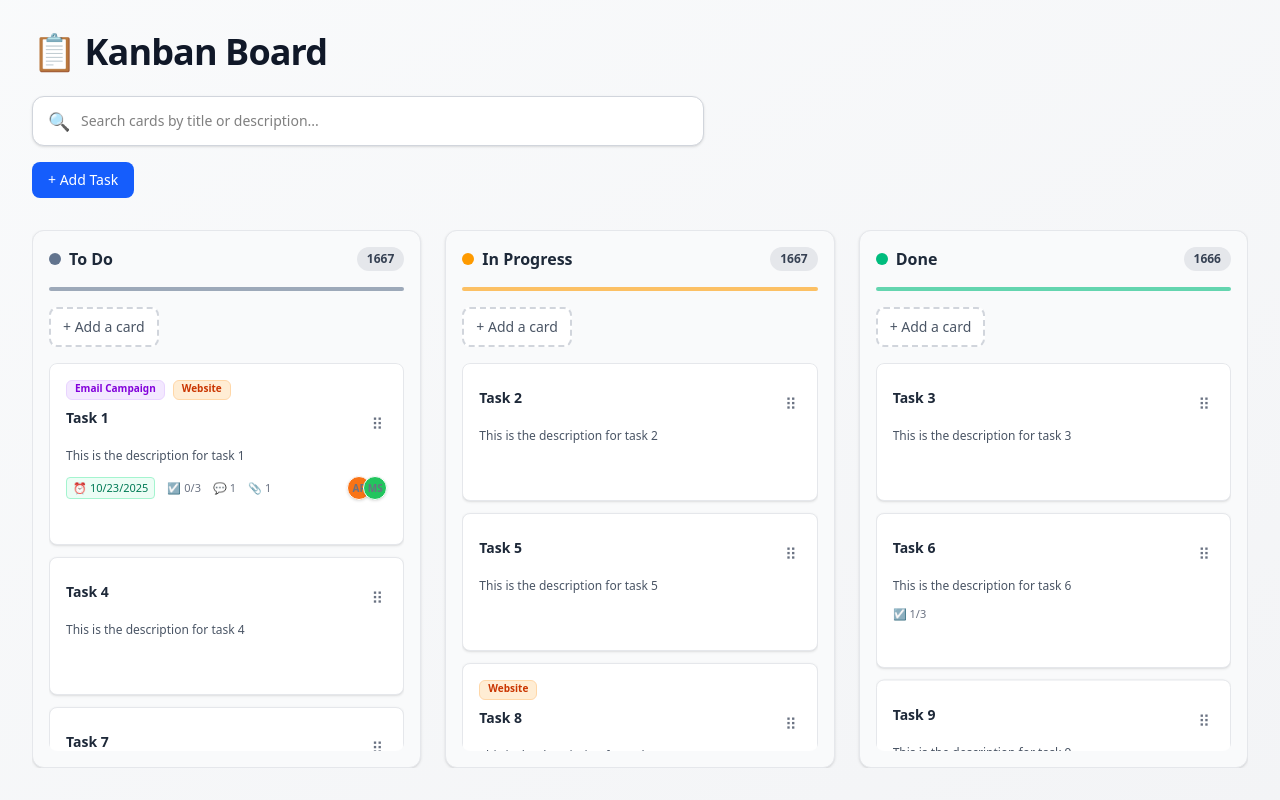
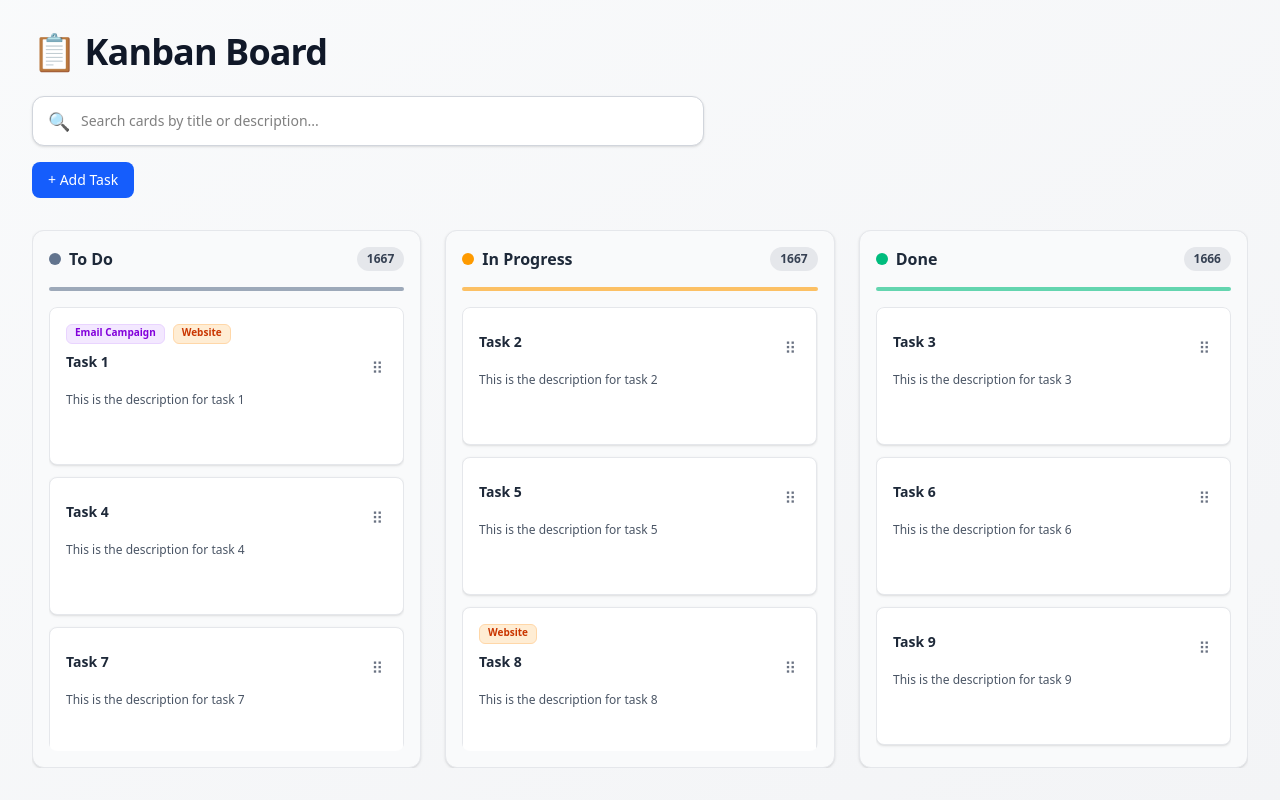
Before and after one commit to AmiirRahimi/kanban-board, a Next.js app: page / in a window 1280 px wide. Built offline with nearby package versions, Linux system fonts and the light colour scheme.

Commit message:
Enhance card movement and visibility in Kanban board

```diff
--- a/components/Board.tsx
+++ b/components/Board.tsx
@@ -127,7 +127,9 @@ export default function Board() {
       }
     } else {
       // Move to a different column
-      moveCard(activeId, targetStatus);
+      // Pass overId if dropping on a card (not directly on column)
+      const isDroppingOnCard = overId !== 'todo' && overId !== 'inprogress' && overId !== 'done';
+      moveCard(activeId, targetStatus, isDroppingOnCard ? overId : undefined);
     }
   };
 
--- a/components/Card.tsx
+++ b/components/Card.tsx
@@ -32,8 +32,9 @@ const Card = memo(({ card, onResize }: CardProps) => {
 
   const style = {
     transform: CSS.Transform.toString(transform),
-    transition,
-    opacity: isDragging ? 0.6 : 1,
+    transition: transition || 'transform 200ms ease',
+    opacity: isDragging ? 0 : 1,
+    pointerEvents: isDragging ? ('none' as const) : ('auto' as const),
   };
 
   useEffect(() => {
@@ -57,9 +58,9 @@ const Card = memo(({ card, onResize }: CardProps) => {
   if (isEditing) {
     return (
       <div
-        ref={setNodeRef}
-        style={style}
-        className="bg-white p-4 rounded-lg shadow-md border border-gray-200 mb-3"
+      ref={setNodeRef}
+      style={style}
+      className="bg-white p-4 rounded-lg shadow-md border border-gray-200"
       >
         <input
           type="text"
@@ -138,48 +139,21 @@ const Card = memo(({ card, onResize }: CardProps) => {
         })}
       </div>
       <div className="flex items-start mb-2">
-        <h3 className="font-semibold text-sm text-gray-800 flex-1 mr-2 line-clamp-2">{card.title}</h3>
+        <h3 className="font-semibold text-sm text-gray-800 flex-1 mr-2">{card.title}</h3>
         <div className="flex items-center gap-1">
           <button
             aria-label="Drag"
             {...attributes}
             {...listeners}
-            className="p-1 rounded hover:bg-gray-100 cursor-grab active:cursor-grabbing text-gray-500"
+            className="p-1 rounded hover:bg-gray-100 cursor-grab active:cursor-grabbing text-gray-500 flex-shrink-0"
             onClick={(e) => e.stopPropagation()}
           >
             ⠿
           </button>
         </div>
       </div>
-      <p className="text-xs text-gray-600 mb-3 line-clamp-2">{card.description}</p>
-      <div className="flex items-center justify-between text-[11px] text-gray-500">
-        <div className="flex items-center gap-3">
-          {typeof card.dueDate === 'string' && (
-            <span className="inline-flex items-center gap-1 px-1.5 py-0.5 rounded bg-emerald-50 text-emerald-700 border border-emerald-200">
-              ⏰ {new Date(card.dueDate).toLocaleDateString()}
-            </span>
-          )}
-          {card.checklistTotal ? (
-            <span className="inline-flex items-center gap-1">☑️ {card.checklistDone}/{card.checklistTotal}</span>
-          ) : null}
-          {card.comments ? (
-            <span className="inline-flex items-center gap-1">💬 {card.comments}</span>
-          ) : null}
-          {card.attachments ? (
-            <span className="inline-flex items-center gap-1">📎 {card.attachments}</span>
-          ) : null}
-        </div>
-        {card.members && card.members.length > 0 && (
-          <div className="flex -space-x-2">
-            {card.members.slice(0, 3).map(m => (
-              <span key={m.id} className="inline-flex items-center justify-center w-6 h-6 rounded-full text-[10px] font-semibold border border-white shadow-sm" style={{ backgroundColor: m.color }}>
-                {m.initials}
-              </span>
-            ))}
-          </div>
-        )}
-      </div>
-      <div className="flex gap-2 opacity-100 md:opacity-0 md:group-hover:opacity-100 transition-opacity relative">
+      <p className="text-xs text-gray-600 mb-3 whitespace-pre-wrap">{card.description}</p>
+      <div className="flex gap-2 opacity-100 md:opacity-0 md:group-hover:opacity-100 transition-opacity relative mt-2">
         <button
           onClick={(e) => {
             e.stopPropagation();
@@ -225,7 +199,7 @@ const Card = memo(({ card, onResize }: CardProps) => {
   const a = prevProps.card;
   const b = nextProps.card;
   const labelsEqual = JSON.stringify(a.labels ?? []) === JSON.stringify(b.labels ?? []);
-  return a.id === b.id && a.title === b.title && a.description === b.description && a.status === b.status && labelsEqual && a.dueDate === b.dueDate && a.comments === b.comments && a.attachments === b.attachments && a.checklistDone === b.checklistDone && a.checklistTotal === b.checklistTotal;
+  return a.id === b.id && a.title === b.title && a.description === b.description && a.status === b.status && labelsEqual;
 });
 
 Card.displayName = 'Card';
--- a/components/Column.tsx
+++ b/components/Column.tsx
@@ -1,11 +1,10 @@
 'use client';
 
-import { useRef } from 'react';
+import { useRef, useEffect } from 'react';
 import { useVirtualizer } from '@tanstack/react-virtual';
 import { useDroppable } from '@dnd-kit/core';
 import { SortableContext, verticalListSortingStrategy } from '@dnd-kit/sortable';
 import { Card as CardType, CardStatus } from '@/lib/store';
-import { useBoardStore } from '@/lib/store';
 import Card from './Card';
 
 interface ColumnProps {
@@ -16,10 +15,7 @@ interface ColumnProps {
 }
 
 export default function Column({ title, status, cards, color }: ColumnProps) {
-  const addCard = useBoardStore((state) => state.addCard);
   const parentRef = useRef<HTMLDivElement>(null);
-  const itemRefs = useRef<Map<string, HTMLDivElement>>(new Map());
-  const composerRef = useRef<HTMLTextAreaElement | null>(null);
 
   const { setNodeRef, isOver } = useDroppable({
     id: status,
@@ -28,16 +24,24 @@ export default function Column({ title, status, cards, color }: ColumnProps) {
   const virtualizer = useVirtualizer({
     count: cards.length,
     getScrollElement: () => parentRef.current,
-    estimateSize: () => 160,
-    measureElement: (el) => el.getBoundingClientRect().height,
+    estimateSize: () => 120,
+    measureElement: (el) => {
+      if (!el) return 120;
+      const height = el.getBoundingClientRect().height;
+      return height || 120;
+    },
     overscan: 5,
     gap: 12,
   });
 
-  const handleAddCard = () => {
-    const ev = new CustomEvent('open-add-modal', { detail: { status } });
-    window.dispatchEvent(ev);
-  };
+  // Force remeasure when cards change or when drag state changes
+  useEffect(() => {
+    const timer = setTimeout(() => {
+      virtualizer.measure();
+    }, 0);
+    return () => clearTimeout(timer);
+    // eslint-disable-next-line react-hooks/exhaustive-deps
+  }, [cards.length, cards.map(c => c.id).join(','), isOver]);
 
   return (
     <div className="flex-1 bg-gray-50 rounded-xl p-4 flex flex-col min-w-0 border border-gray-200 shadow-sm">
@@ -54,10 +58,6 @@ export default function Column({ title, status, cards, color }: ColumnProps) {
         color.replace('bg-', 'bg-')
       } opacity-60`}></div>
 
-      <div className="mb-4">
-        <button onClick={handleAddCard} className="px-3 py-2 bg-white border-2 border-dashed border-gray-300 text-gray-600 rounded-lg hover:border-gray-400 hover:bg-gray-50 text-sm font-medium transition-all">+ Add a card</button>
-      </div>
-
       <div
         ref={parentRef}
         className={`flex-1 overflow-auto rounded-lg transition-colors ${
@@ -71,6 +71,7 @@ export default function Column({ title, status, cards, color }: ColumnProps) {
             height: `${virtualizer.getTotalSize()}px`,
             width: '100%',
             position: 'relative',
+            minHeight: '100px',
           }}
         >
           <SortableContext id={status} items={cards.map(c => c.id)} strategy={verticalListSortingStrategy}>
@@ -87,12 +88,13 @@ export default function Column({ title, status, cards, color }: ColumnProps) {
                     left: 0,
                     width: '100%',
                     transform: `translateY(${virtualItem.start}px)`,
+                    willChange: 'transform',
                   }}
                 >
                   <Card
                     card={card}
                     onResize={() => {
-                      // measurement is handled via ref+ResizeObserver by react-virtual when measureElement is provided
+                      virtualizer.measure();
                     }}
                   />
                 </div>
--- a/lib/store.ts
+++ b/lib/store.ts
@@ -41,7 +41,7 @@ interface BoardStore {
   addCard: (card: Omit<Card, 'id'>) => void;
   updateCard: (id: string, updates: Partial<Card>) => void;
   deleteCard: (id: string) => void;
-  moveCard: (id: string, status: CardStatus) => void;
+  moveCard: (id: string, status: CardStatus, overId?: string) => void;
   reorderCards: (activeId: string, overId: string) => void;
 }
 
@@ -92,7 +92,7 @@ export const useBoardStore = create<BoardStore>((set) => ({
   setIsSearching: (isSearching) => set({ isSearching }),
 
   addCard: (card) => set((state) => ({
-    cards: [...state.cards, { ...card, labels: card.labels ?? [], id: `card-${Date.now()}` }],
+    cards: [{ ...card, labels: card.labels ?? [], id: `card-${Date.now()}` }, ...state.cards],
   })),
 
   updateCard: (id, updates) => set((state) => ({
@@ -105,11 +105,44 @@ export const useBoardStore = create<BoardStore>((set) => ({
     cards: state.cards.filter((card) => card.id !== id),
   })),
 
-  moveCard: (id, status) => set((state) => ({
-    cards: state.cards.map((card) =>
-      card.id === id ? { ...card, status } : card
-    ),
-  })),
+  moveCard: (id, status, overId) => set((state) => {
+    const cardIndex = state.cards.findIndex((c) => c.id === id);
+    if (cardIndex === -1) return state;
+
+    const card = state.cards[cardIndex];
+    if (card.status === status) return state;
+
+    // Remove card from current position
+    const newCards = state.cards.filter((c) => c.id !== id);
+
+    if (overId) {
+      // Insert at the specific position (before the card with overId)
+      const targetIndex = newCards.findIndex((c) => c.id === overId);
+      if (targetIndex !== -1) {
+        newCards.splice(targetIndex, 0, { ...card, status });
+      } else {
+        // If overId not found, add to beginning of target column
+        const firstCardIndex = newCards.findIndex((c) => c.status === status);
+        if (firstCardIndex === -1) {
+          newCards.push({ ...card, status });
+        } else {
+          newCards.splice(firstCardIndex, 0, { ...card, status });
+        }
+      }
+    } else {
+      // No specific position, add to beginning of target column
+      const firstCardIndex = newCards.findIndex((c) => c.status === status);
+      if (firstCardIndex === -1) {
+        // No cards in target column, add to end
+        newCards.push({ ...card, status });
+      } else {
+        // Insert before the first card of target column
+        newCards.splice(firstCardIndex, 0, { ...card, status });
+      }
+    }
+
+    return { cards: newCards };
+  }),
 
   reorderCards: (activeId: string, overId: string) => set((state) => {
     const oldIndex = state.cards.findIndex((c) => c.id === activeId);
```
